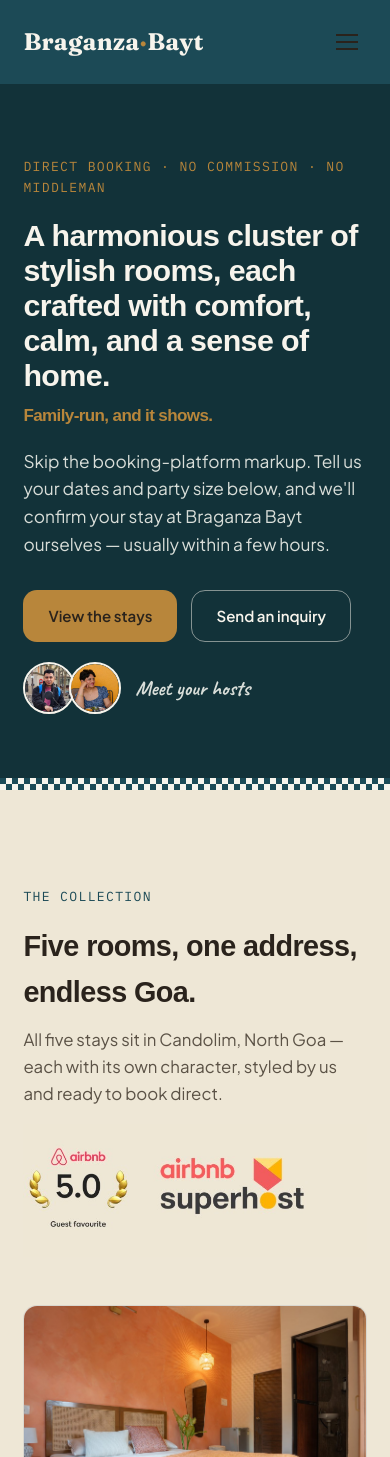
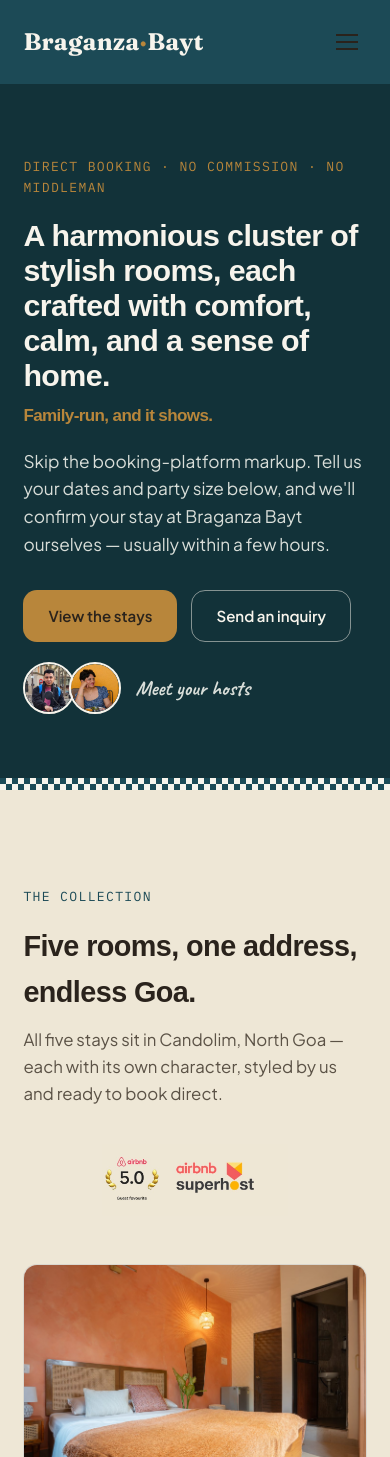
Before and after one commit to nigeladam09/braganza-bayt, a Next.js app: page / in a window 390 px wide. Shown: the top 1457 px of the page. Built offline with nearby package versions, Linux system fonts and the light colour scheme; a web font is replaced by a local one.

Commit message:
Add combined Guest Favourite + Superhost badge to Stays section head

```diff
--- a/components/StaysGrid/StaysGrid.module.css
+++ b/components/StaysGrid/StaysGrid.module.css
@@ -5,8 +5,35 @@
 }
 
 .sectionHead {
+  max-width: none;
+  margin-bottom: 48px;
+  display: flex;
+  align-items: center;
+  justify-content: space-between;
+  gap: 32px;
+}
+
+.sectionHeadText {
   max-width: 640px;
-  margin-bottom: 48px;
+}
+
+.sectionHeadBadge {
+  height: 92px;
+  width: auto;
+  object-fit: contain;
+  flex-shrink: 0;
+}
+
+@media (max-width: 780px) {
+  .sectionHead {
+    flex-direction: column;
+    align-items: flex-start;
+    gap: 20px;
+  }
+  .sectionHeadBadge {
+    height: 72px;
+    align-self: center;
+  }
 }
 
 .eyebrow {
```
